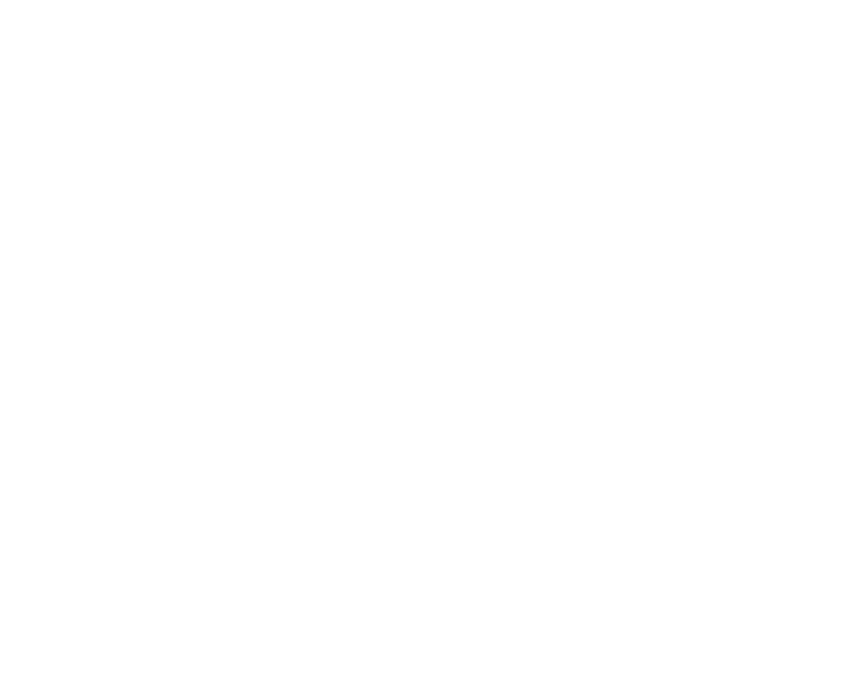
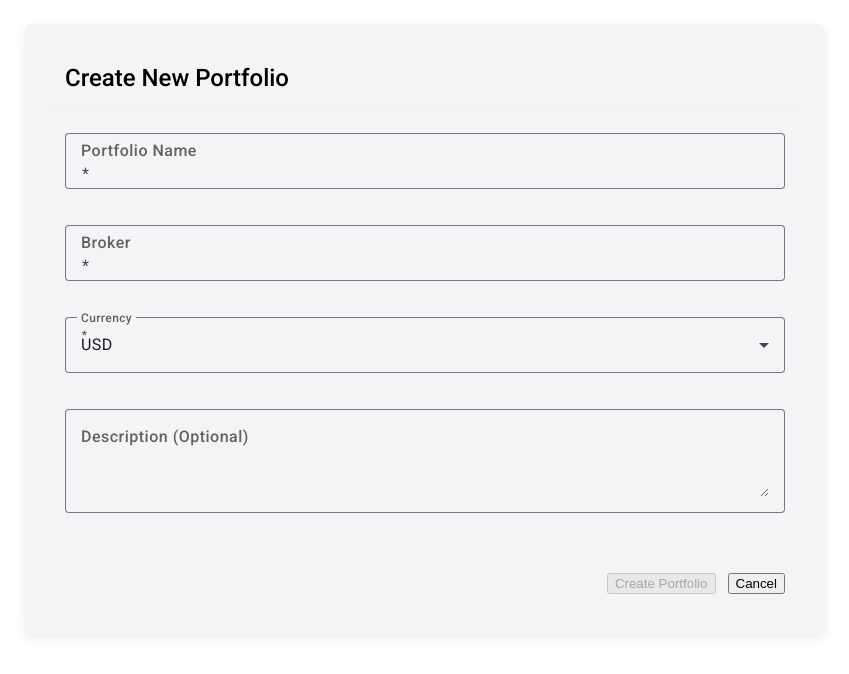
Before and after one commit to novrainjw/portfolio-tracker, an Angular app: page /portfolios/new in a window 1280 px wide. Before the commit this address led to /. Shown: the top 674 px of the page, without its empty margins (215-1064 px from the left). Built offline with nearby package versions, Linux system fonts and the light colour scheme.

Commit message:
Add portfolio

```diff
--- a/package.json
+++ b/package.json
@@ -29,7 +29,8 @@
     "@angular/platform-browser": "^20.0.0",
     "@angular/router": "^20.0.0",
     "rxjs": "~7.8.0",
-    "tslib": "^2.3.0"
+    "tslib": "^2.3.0",
+    "uuid": "^11.1.0"
   },
   "devDependencies": {
     "@angular/build": "^20.0.5",
--- a/src/app/app.routes.ts
+++ b/src/app/app.routes.ts
@@ -2,6 +2,7 @@
 import { Login } from './login/login.component';
 import { Dashboard } from './dashboard/dashboard.component';
 import { PortfolioList } from './portfolio-list/portfolio-list.component';
+import { PortfolioForm } from './portfolio-form/portfolio-form.component';
 
 export const routes: Routes = [
     {
@@ -20,6 +21,10 @@
             {
                 path:'',
                 component:PortfolioList
+            },
+            {
+                path:'new',
+                component:PortfolioForm
             }
         ]
     }
--- /dev/null
+++ b/src/app/portfolio-form/portfolio-form.component.html
@@ -0,0 +1,50 @@
+<mat-card class="portfolio-form-card">
+    <mat-card-header>
+        <mat-card-title>{{isEditMode()?'Edit Portfolio' : 'Create New Portfolio'}}</mat-card-title>
+    </mat-card-header>
+
+    <mat-card-content>
+        <form [formGroup]="portfolioForm" (ngSubmit)="onSubmit()">
+            <mat-form-field appearance="outline">
+                <mat-label>Portfolio Name</mat-label>
+                <input matInput formControlName="name" placeholder="e.g., My Retirement Account">
+                <mat-error *ngIf="portfolioForm.get('name')?.hasError('required')">
+                    Name is required
+                </mat-error>
+            </mat-form-field>
+
+            <mat-form-field appearance="outline">
+                <mat-label>Broker</mat-label>
+                <input matInput formControlName="broker" placeholder="e.g., Questrade, Wealthsimple">
+                <mat-error *ngIf="portfolioForm.get('broker')?.hasError('required')">
+                    Broker is required
+                </mat-error>
+            </mat-form-field>
+
+            <mat-form-field appearance="outline">
+                <mat-label>Currency</mat-label>
+                <mat-select formControlName="currency">
+                    <mat-option value="USD">USD</mat-option>
+                    <mat-option value="CAD">CAD</mat-option>
+                </mat-select>
+                <mat-error *ngIf="portfolioForm.get('currency')?.hasError('required')">
+                    Currency is required
+                </mat-error>
+            </mat-form-field>
+
+            <mat-form-field appearance="outline">
+                <mat-label>Description (Optional)</mat-label>
+                <textarea matInput formControlName="description" rows="3"></textarea>
+            </mat-form-field>
+
+            <div class="form-actions">
+                <button mat-raised-button color="primary" type="submit" [disabled]="portfolioForm.invalid">
+                    {{isEditMode()?'Update Portfolio':'Create Portfolio'}}
+                </button>
+                <button mat-button type="button" (click)="router.navigate(['/portfolios'])">
+                    Cancel
+                </button>
+            </div>
+        </form>
+    </mat-card-content>
+</mat-card>
--- /dev/null
+++ b/src/app/portfolio-form/portfolio-form.component.scss
@@ -0,0 +1,51 @@
+// src/app/portfolios/portfolio-form/portfolio-form.component.scss
+@use '@angular/material' as mat;
+
+.portfolio-form-card {
+  max-width: 800px;
+  margin: 24px auto;
+  padding: 24px;
+  box-shadow: 0 4px 12px rgba(0, 0, 0, 0.08);
+  border-radius: 8px;
+
+  mat-card-header {
+    margin-bottom: 24px;
+    padding-bottom: 16px;
+    border-bottom: 1px solid #eee;
+
+    mat-card-title {
+      font-size: 24px;
+      font-weight: 500;
+    }
+  }
+
+  mat-form-field {
+  mat-label {
+    color: rgba(0, 0, 0, 0.6); // Default label color
+    font-weight: 500;
+    margin-bottom: 4px;
+    display: block; // Ensures proper layout
+  }
+}
+
+
+  form {
+    display: flex;
+    flex-direction: column;
+    gap: 16px;
+  }
+
+  .form-actions {
+    display: flex;
+    gap: 12px;
+    justify-content: flex-end;
+    margin-top: 24px;
+  }
+}
+
+// Dark mode support
+@media (prefers-color-scheme: dark) {
+  mat-form-field mat-label {
+    color: rgba(255, 255, 255, 0.7);
+  }
+}
--- /dev/null
+++ b/src/app/portfolio-form/portfolio-form.component.ts
@@ -0,0 +1,67 @@
+import { CommonModule } from '@angular/common';
+import { Component, inject, OnInit, signal } from '@angular/core';
+import { FormControl, FormGroup, ReactiveFormsModule, Validators } from '@angular/forms';
+import { MatCardModule } from '@angular/material/card';
+import { MatFormFieldModule } from '@angular/material/form-field';
+import { MatInputModule } from '@angular/material/input';
+import { MatSelectModule } from '@angular/material/select';
+import { ActivatedRoute, Router } from '@angular/router';
+import { PortfolioService } from '../service/portfolio.service';
+import { PortfolioCreateDto } from '../models/portfolio.model';
+
+@Component({
+  selector: 'app-portfolio-form',
+  imports: [MatCardModule, MatFormFieldModule, ReactiveFormsModule, CommonModule, MatInputModule, MatSelectModule],
+  templateUrl: './portfolio-form.component.html',
+  styleUrl: './portfolio-form.component.scss'
+})
+export class PortfolioForm implements OnInit {
+  portfolioService = inject(PortfolioService);
+  router = inject(Router)
+  route = inject(ActivatedRoute);
+
+  isEditMode = signal<boolean>(false);
+  portfolioId = signal<string | null>(null);
+
+  portfolioForm = new FormGroup({
+    name: new FormControl('', [Validators.required, Validators.minLength(3)]),
+    broker: new FormControl('', [Validators.required]),
+    currency: new FormControl<'USD' | 'CAD'>('USD', [Validators.required]),
+    description: new FormControl('')
+  });
+
+  ngOnInit(): void {
+    this.route.params.subscribe(params => {
+      if (params['id']) {
+        this.isEditMode.set(true);
+        this.portfolioId.set(params['id']);
+        const portfolio = this.portfolioService.getPortfolioById(params['id']);
+
+        if (portfolio) {
+          this.portfolioForm.patchValue({
+            name: portfolio.name,
+            broker: portfolio.broker,
+            currency: portfolio.currency,
+            description: portfolio.description || ''
+          });
+        }
+      }
+    });
+  }
+
+  onSubmit(): void {
+    if (this.portfolioForm.invalid)
+      return;
+
+    // Type Assertions
+    const formData = this.portfolioForm.value as PortfolioCreateDto;
+
+    if (this.isEditMode() && this.portfolioId()) {
+      this.portfolioService.updatePortfolio(this.portfolioId()!, formData);
+    } else {
+      this.portfolioService.addPortfolio(formData);
+    }
+
+    this.router.navigate(['/portfolios']);
+  }
+}
--- a/src/app/portfolio-list/portfolio-list.component.ts
+++ b/src/app/portfolio-list/portfolio-list.component.ts
@@ -19,6 +19,8 @@
   displayedColumns = ['name', 'broker', 'currency', 'createdDate', 'actions'];
 
   deletePortfolio(id: string): void {
-    this.portfolioService.deletePortfolio(id);
+    if (confirm('Are you sure you want to delete this portfolio? All holdings will be deleted.')) {
+      this.portfolioService.deletePortfolio(id);
+    }
   }
 }
--- a/src/styles.scss
+++ b/src/styles.scss
@@ -1,4 +1,18 @@
-/* You can add global styles to this file, and also import other style files */
+ /* src/styles.scss */
+   @use '@angular/material' as mat;
+   @include mat.core();
 
-html, body { height: 100%; }
-body { margin: 0; font-family: Roboto, "Helvetica Neue", sans-serif; }
+   html, body {
+     height: 100%;
+     margin: 0;
+     font-family: Roboto, "Helvetica Neue", sans-serif;
+   }
+
+   * {
+     box-sizing: border-box;
+   }
+
+   /* src/styles.scss */
+.mat-mdc-form-field {
+  z-index: 0 !important; /* Fixes stacking context issues */
+}
```
Also changed, not shown: 1 other file (tests, documents, lock files or other folders).
